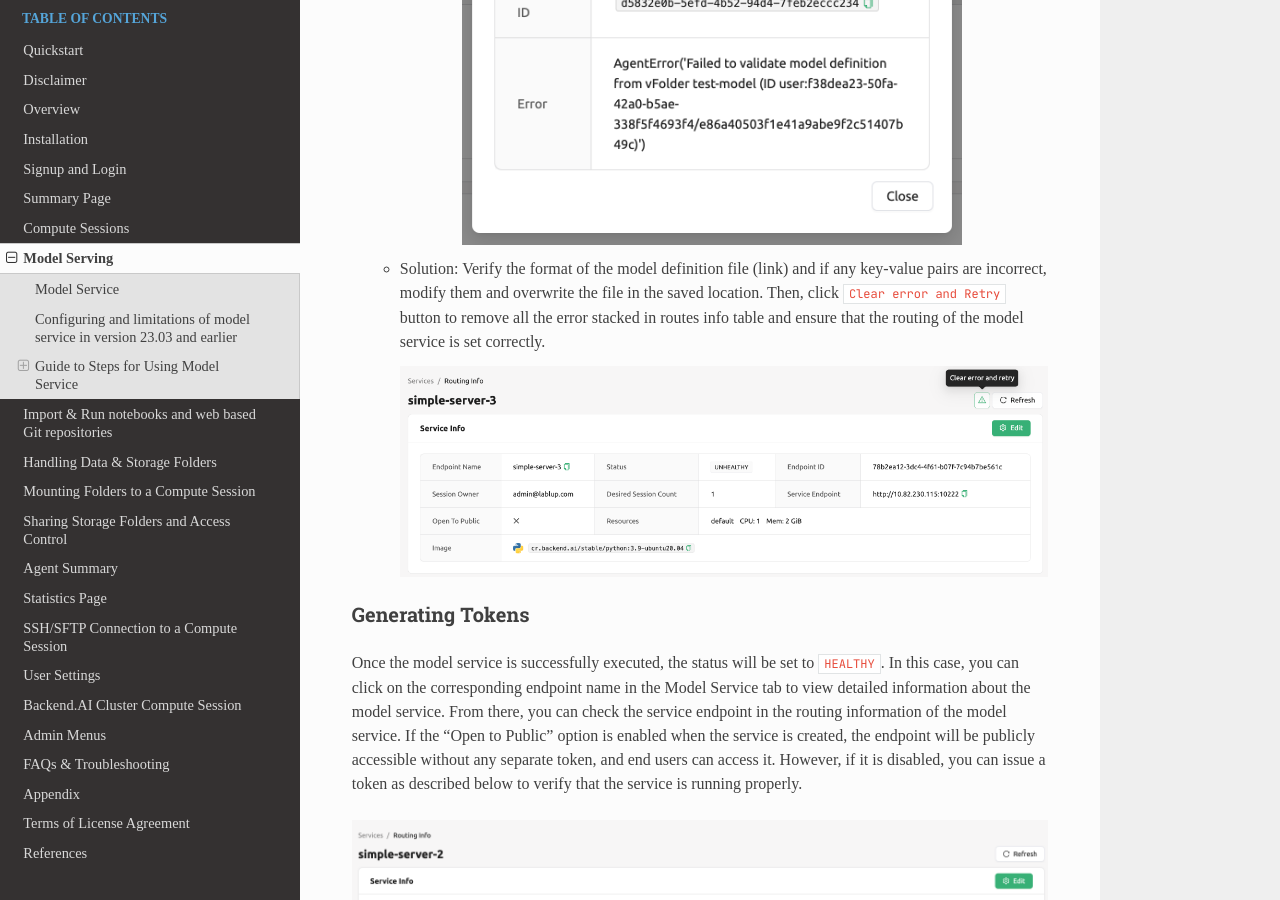
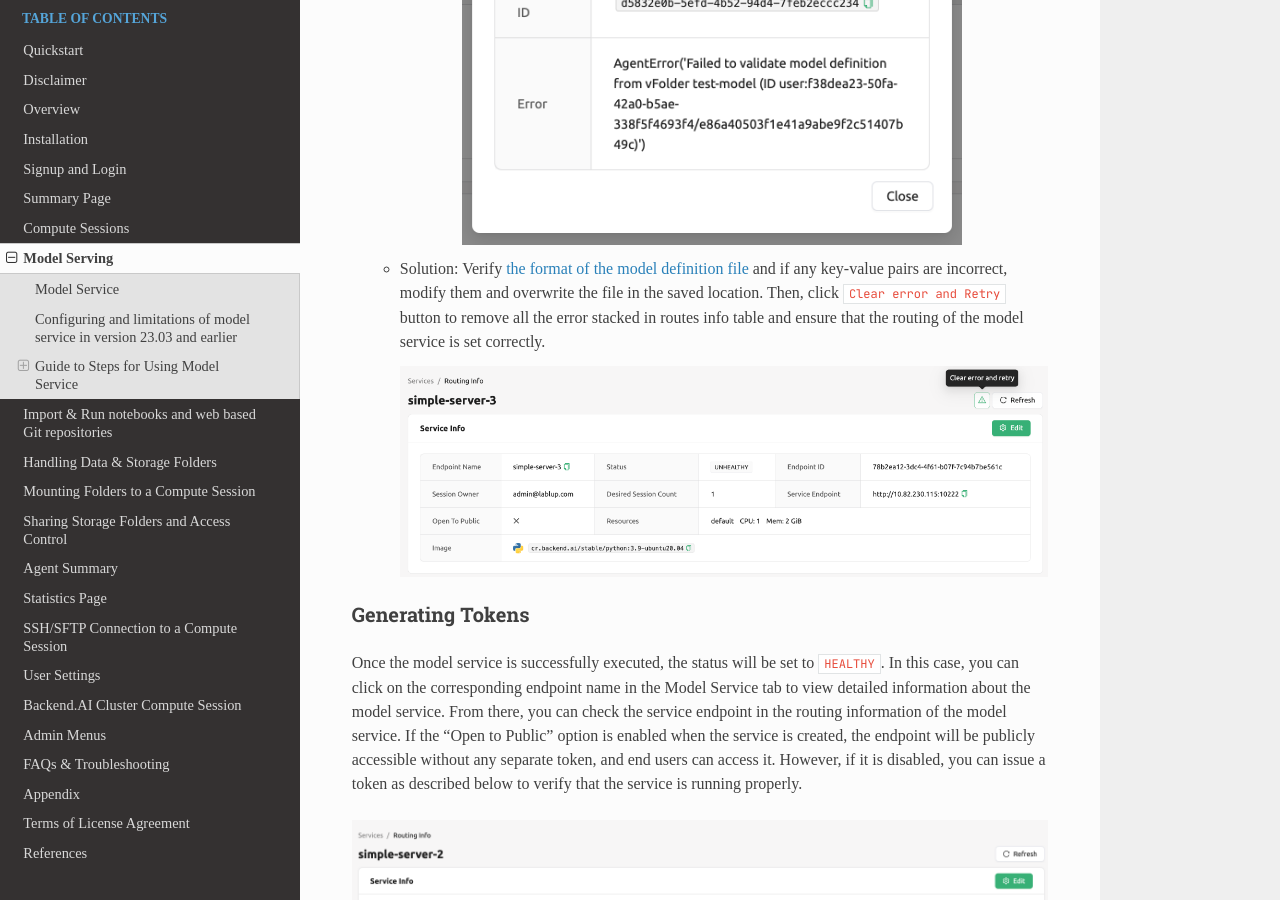
Before and after one commit to lablup/backend.ai-docs-webui, a Sphinx documentation site: the page built from docs/model_serving/model_serving.rst, in a window 1280 px wide and 900 px high, scrolled down 7938 px. Built offline with Sphinx 7.4.7 and the Read the Docs theme 2.0.0, drawn with Linux system fonts in a browser that asks for light colours; some web fonts are replaced.

Commit message:
docs: add hyperlink for model definition guide in model serving

```diff
--- a/docs/model_serving/model_serving.rst
+++ b/docs/model_serving/model_serving.rst
@@ -294,11 +296,10 @@ follows:
       :align: center
       :alt: Serving route error
 
-   -  Solution: Verify the format of the model definition file (link)
-      and if any key-value pairs are incorrect, modify them and
-      overwrite the file in the saved location. Then, click ``Clear error and Retry``
-      button to remove all the error stacked in routes info table and ensure
-      that the routing of the model service is set correctly.
+   -  Solution: Verify :ref:`the format of the model definition file <model_definition_guide>` and
+      if any key-value pairs are incorrect, modify them and overwrite the file in the saved location.
+      Then, click ``Clear error and Retry`` button to remove all the error stacked in routes info
+      table and ensure that the routing of the model service is set correctly.
 
       .. image:: refresh-button.png
          :align: center
```
Also changed, not shown: other parts of docs/model_serving/model_serving.rst (+2 -0 lines), 1 other file.
